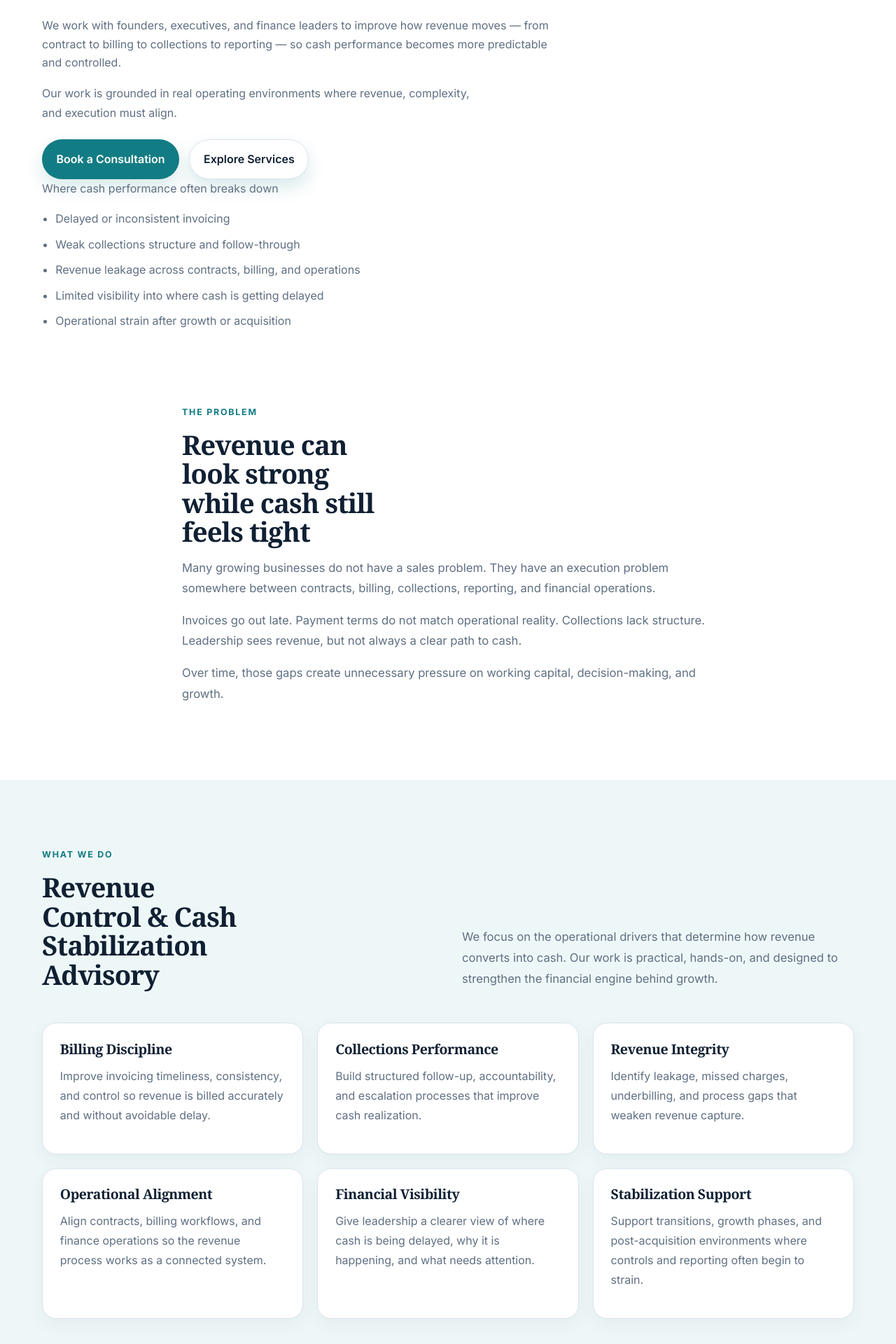
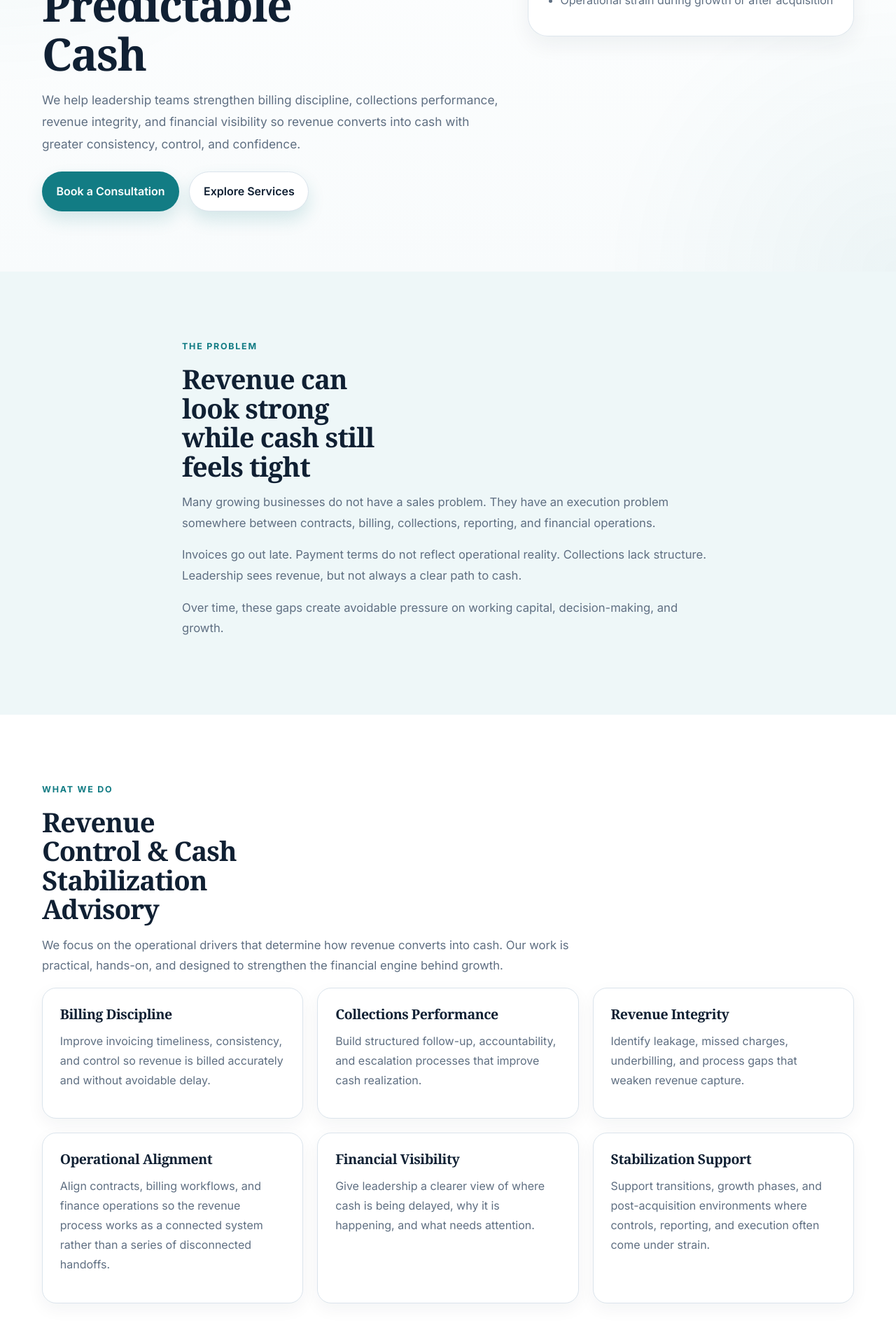
Before and after one commit to pjechete/prosperity-heritage-Advisory-Services, a Next.js app: page / in a window 1280 px wide. Shown: the part 380-2300 px from the top of the page at 70% size. Built offline with nearby package versions, Linux system fonts and the light colour scheme.

Commit message:
Update page.tsx

```diff
--- a/src/app/page.tsx
+++ b/src/app/page.tsx
@@ -1,110 +1,19 @@
-import Link from "next/link";
-
-const coreAreas = [
-  {
-    title: "Billing Discipline",
-    copy:
-      "Improve invoicing timeliness, consistency, and control so revenue is billed accurately and without avoidable delay.",
-  },
-  {
-    title: "Collections Performance",
-    copy:
-      "Build structured follow-up, accountability, and escalation processes that improve cash realization.",
-  },
-  {
-    title: "Revenue Integrity",
-    copy:
-      "Identify leakage, missed charges, underbilling, and process gaps that weaken revenue capture.",
-  },
-  {
-    title: "Operational Alignment",
-    copy:
-      "Align contracts, billing workflows, and finance operations so the revenue process works as a connected system.",
-  },
-  {
-    title: "Financial Visibility",
-    copy:
-      "Give leadership a clearer view of where cash is being delayed, why it is happening, and what needs attention.",
-  },
-  {
-    title: "Stabilization Support",
-    copy:
-      "Support transitions, growth phases, and post-acquisition environments where controls and reporting often begin to strain.",
-  },
-];
-
-const approach = [
-  {
-    number: "01",
-    title: "Assess",
-    copy:
-      "We review how revenue actually moves through the business and where cash performance begins to weaken.",
-  },
-  {
-    number: "02",
-    title: "Clarify",
-    copy:
-      "We isolate the operational, billing, collections, and reporting issues that are delaying cash realization.",
-  },
-  {
-    number: "03",
-    title: "Stabilize",
-    copy:
-      "We help leadership implement practical improvements that strengthen control, visibility, and consistency.",
-  },
-];
-
-const audience = [
-  {
-    title: "Growing Companies",
-    copy:
-      "Businesses scaling faster than their financial processes can reliably support.",
-  },
-  {
-    title: "Private Equity & Transition Environments",
-    copy:
-      "Companies navigating integration, change, or execution strain after acquisition.",
-  },
-  {
-    title: "Leadership Teams Needing Clarity",
-    copy:
-      "Founders, CEOs, and finance leaders who need better control over how revenue becomes cash.",
-  },
-];
-
-const selective = [
-  {
-    title: "Healthcare Development & Turnkey Projects",
-    copy:
-      "Partner-led engagements involving healthcare infrastructure and implementation support in emerging markets.",
-  },
-  {
-    title: "Global Investment & Trade Opportunities",
-    copy:
-      "Structured, selective cross-border opportunities where alignment, assessment, and disciplined introductions matter.",
-  },
-];
+import Link from 'next/link'
 
 export default function HomePage() {
   return (
-    <>
-      <section className="hero-premium">
-        <div className="container hero-premium-grid">
-          <div className="hero-copy">
+    <main>
+      <section className="hero">
+        <div className="container">
+          <div className="hero-grid">
+            <div>
               <p className="eyebrow">Prosperity Heritage Advisory</p>
-
               <h1 className="hero-title">Turn Revenue Into Predictable Cash</h1>
-
-            <p className="hero-intro">
-              We work with founders, executives, and finance leaders to improve
-              how revenue moves — from contract to billing to collections to
-              reporting — so cash performance becomes more predictable and
-              controlled.
-            </p>
-
-            <p className="hero-proof">
-              Our work is grounded in real operating environments where revenue,
-              complexity, and execution must align.
+              <p className="hero-subtext">
+                We help leadership teams strengthen billing discipline,
+                collections performance, revenue integrity, and financial
+                visibility so revenue converts into cash with greater
+                consistency, control, and confidence.
               </p>
 
               <div className="hero-actions">
@@ -117,156 +26,225 @@ export default function HomePage() {
               </div>
             </div>
 
-          <div className="hero-panel">
-            <div className="hero-panel-card">
-              <p className="panel-label">Where cash performance often breaks down</p>
-              <ul className="signal-list">
+            <div className="hero-card">
+              <h3>Where cash performance often breaks down</h3>
+              <ul className="check-list">
                 <li>Delayed or inconsistent invoicing</li>
                 <li>Weak collections structure and follow-through</li>
                 <li>Revenue leakage across contracts, billing, and operations</li>
                 <li>Limited visibility into where cash is getting delayed</li>
-                <li>Operational strain after growth or acquisition</li>
+                <li>Operational strain during growth or after acquisition</li>
               </ul>
             </div>
           </div>
         </div>
       </section>
 
-      <section className="section section-clean">
-        <div className="container narrow">
+      <section className="section section-soft">
+        <div className="narrow">
           <p className="section-label">The problem</p>
           <h2 className="section-title">
             Revenue can look strong while cash still feels tight
           </h2>
           <p className="section-copy">
             Many growing businesses do not have a sales problem. They have an
-            execution problem somewhere between contracts, billing,
-            collections, reporting, and financial operations.
+            execution problem somewhere between contracts, billing, collections,
+            reporting, and financial operations.
           </p>
           <p className="section-copy">
-            Invoices go out late. Payment terms do not match operational
+            Invoices go out late. Payment terms do not reflect operational
             reality. Collections lack structure. Leadership sees revenue, but
             not always a clear path to cash.
           </p>
           <p className="section-copy">
-            Over time, those gaps create unnecessary pressure on working
-            capital, decision-making, and growth.
+            Over time, these gaps create avoidable pressure on working capital,
+            decision-making, and growth.
           </p>
         </div>
       </section>
 
-      <section className="section section-soft">
+      <section className="section">
         <div className="container">
-          <div className="section-head">
-            <div>
           <p className="section-label">What we do</p>
           <h2 className="section-title">
-                Revenue Control & Cash Stabilization Advisory
+            Revenue Control &amp; Cash Stabilization Advisory
           </h2>
-            </div>
-            <p className="section-copy section-head-copy">
+          <p className="section-intro">
             We focus on the operational drivers that determine how revenue
             converts into cash. Our work is practical, hands-on, and designed
             to strengthen the financial engine behind growth.
           </p>
+
+          <div className="card-grid three-up">
+            <div className="info-card">
+              <h3>Billing Discipline</h3>
+              <p>
+                Improve invoicing timeliness, consistency, and control so
+                revenue is billed accurately and without avoidable delay.
+              </p>
             </div>
 
-          <div className="card-grid three-up">
-            {coreAreas.map((item) => (
-              <article key={item.title} className="info-card">
-                <h3>{item.title}</h3>
-                <p>{item.copy}</p>
-              </article>
-            ))}
+            <div className="info-card">
+              <h3>Collections Performance</h3>
+              <p>
+                Build structured follow-up, accountability, and escalation
+                processes that improve cash realization.
+              </p>
+            </div>
+
+            <div className="info-card">
+              <h3>Revenue Integrity</h3>
+              <p>
+                Identify leakage, missed charges, underbilling, and process
+                gaps that weaken revenue capture.
+              </p>
+            </div>
+
+            <div className="info-card">
+              <h3>Operational Alignment</h3>
+              <p>
+                Align contracts, billing workflows, and finance operations so
+                the revenue process works as a connected system rather than a
+                series of disconnected handoffs.
+              </p>
+            </div>
+
+            <div className="info-card">
+              <h3>Financial Visibility</h3>
+              <p>
+                Give leadership a clearer view of where cash is being delayed,
+                why it is happening, and what needs attention.
+              </p>
+            </div>
+
+            <div className="info-card">
+              <h3>Stabilization Support</h3>
+              <p>
+                Support transitions, growth phases, and post-acquisition
+                environments where controls, reporting, and execution often
+                come under strain.
+              </p>
+            </div>
           </div>
         </div>
       </section>
 
-      <section className="section section-clean">
+      <section className="section section-light">
         <div className="container">
-          <div className="section-head">
-            <div>
           <p className="section-label">How we work</p>
           <h2 className="section-title">
             A practical, leadership-focused approach
           </h2>
+
+          <div className="steps-grid">
+            <div className="step-card">
+              <h3>Assess</h3>
+              <p>
+                We review how revenue actually moves through your organization
+                and where cash performance starts to break down.
+              </p>
+            </div>
+
+            <div className="step-card">
+              <h3>Clarify</h3>
+              <p>
+                We identify the operational, billing, collections, and
+                reporting issues that are delaying or weakening cash
+                realization.
+              </p>
+            </div>
+
+            <div className="step-card">
+              <h3>Stabilize</h3>
+              <p>
+                We help leadership teams implement practical improvements that
+                create stronger control, visibility, and consistency.
+              </p>
             </div>
           </div>
+        </div>
+      </section>
 
-          <div className="steps-grid">
-            {approach.map((item) => (
-              <article key={item.number} className="step-card">
-                <span className="step-number">{item.number}</span>
-                <h3>{item.title}</h3>
-                <p>{item.copy}</p>
-              </article>
-            ))}
+      <section className="section">
+        <div className="container">
+          <p className="section-label">Who we work with</p>
+          <h2 className="section-title">
+            Built for organizations under pressure to perform
+          </h2>
+
+          <div className="card-grid three-up">
+            <div className="info-card">
+              <h3>Growing Companies</h3>
+              <p>
+                Businesses scaling faster than their financial processes can
+                reliably support.
+              </p>
+            </div>
+
+            <div className="info-card">
+              <h3>Private Equity &amp; Transition Environments</h3>
+              <p>
+                Companies navigating change, integration, or operational strain
+                during or after acquisition.
+              </p>
+            </div>
+
+            <div className="info-card">
+              <h3>Leadership Teams Needing Clarity</h3>
+              <p>
+                Founders, CEOs, and finance leaders who need better control
+                over how revenue becomes cash.
+              </p>
+            </div>
           </div>
         </div>
       </section>
 
       <section className="section section-soft">
-        <div className="container">
-          <div className="section-head">
-            <div>
-              <p className="section-label">Who we work with</p>
-              <h2 className="section-title">
-                Built for organizations under pressure to perform
-              </h2>
-            </div>
+        <div className="narrow">
+          <p className="section-label">Selective strategic engagements</p>
+          <h2 className="section-title">Engagements we take on selectively</h2>
+          <p className="section-copy">
+            We selectively engage in strategic opportunities where our
+            experience in operations, financial structuring, and cross-border
+            execution can create meaningful value.
+          </p>
+          <p className="section-copy">
+            These engagements are carefully selected and undertaken where there
+            is strong alignment, credible potential, and clear room for impact.
+          </p>
+
+          <div className="strategic-links">
+            <div className="info-card">
+              <h3>Healthcare Development &amp; Turnkey Projects</h3>
+              <p>
+                Partner-led engagements involving healthcare infrastructure and
+                implementation support in emerging markets.
+              </p>
             </div>
 
-          <div className="card-grid three-up">
-            {audience.map((item) => (
-              <article key={item.title} className="info-card">
-                <h3>{item.title}</h3>
-                <p>{item.copy}</p>
-              </article>
-            ))}
+            <div className="info-card">
+              <h3>Global Investment &amp; Trade Opportunities</h3>
+              <p>
+                Structured, selective cross-border opportunities where
+                alignment, assessment, and disciplined introductions matter.
+              </p>
+            </div>
           </div>
         </div>
       </section>
 
-      <section className="section section-clean">
-        <div className="container narrow">
-          <p className="section-label">Selective strategic engagements</p>
-          <h2 className="section-title">Engagements we take on selectively</h2>
-          <p className="section-copy">
-            In select situations, we also engage in complex, high-value
-            initiatives where financial discipline, structuring, and
-            cross-border insight are critical.
-          </p>
-          <p className="section-copy">
-            These engagements are carefully selected and undertaken where there is
-strong alignment and clear potential for impact.
-          </p>
-
-          <div className="card-grid two-up top-gap">
-            {selective.map((item) => (
-              <article key={item.title} className="info-card">
-                <h3>{item.title}</h3>
-                <p>{item.copy}</p>
-              </article>
-            ))}
-          </div>
-        </div>
-      </section>
-
-      <section className="section cta-band">
-        <div className="container cta-band-inner">
-          <div>
+      <section className="cta-section">
+        <div className="narrow">
+          <div className="cta-box">
             <p className="section-label">Start the conversation</p>
-            <h2 className="section-title">
-              Strong revenue should result in strong cash performance
-            </h2>
-            <p className="section-copy">
+            <h2>Strong revenue should lead to stronger cash performance</h2>
+            <p>
               If revenue is growing but cash still feels inconsistent, we can
               help identify where the process is breaking and what it will take
               to stabilize it.
             </p>
-          </div>
-
-          <div className="cta-actions">
+            <div className="hero-actions center-buttons">
               <Link href="/contact" className="btn btn-primary">
                 Book a Consultation
               </Link>
@@ -275,7 +253,8 @@ strong alignment and clear potential for impact.
               </Link>
             </div>
           </div>
+        </div>
       </section>
-    </>
-  );
+    </main>
+  )
 }
```
Lines whose indentation alone changed are shown as unchanged.
